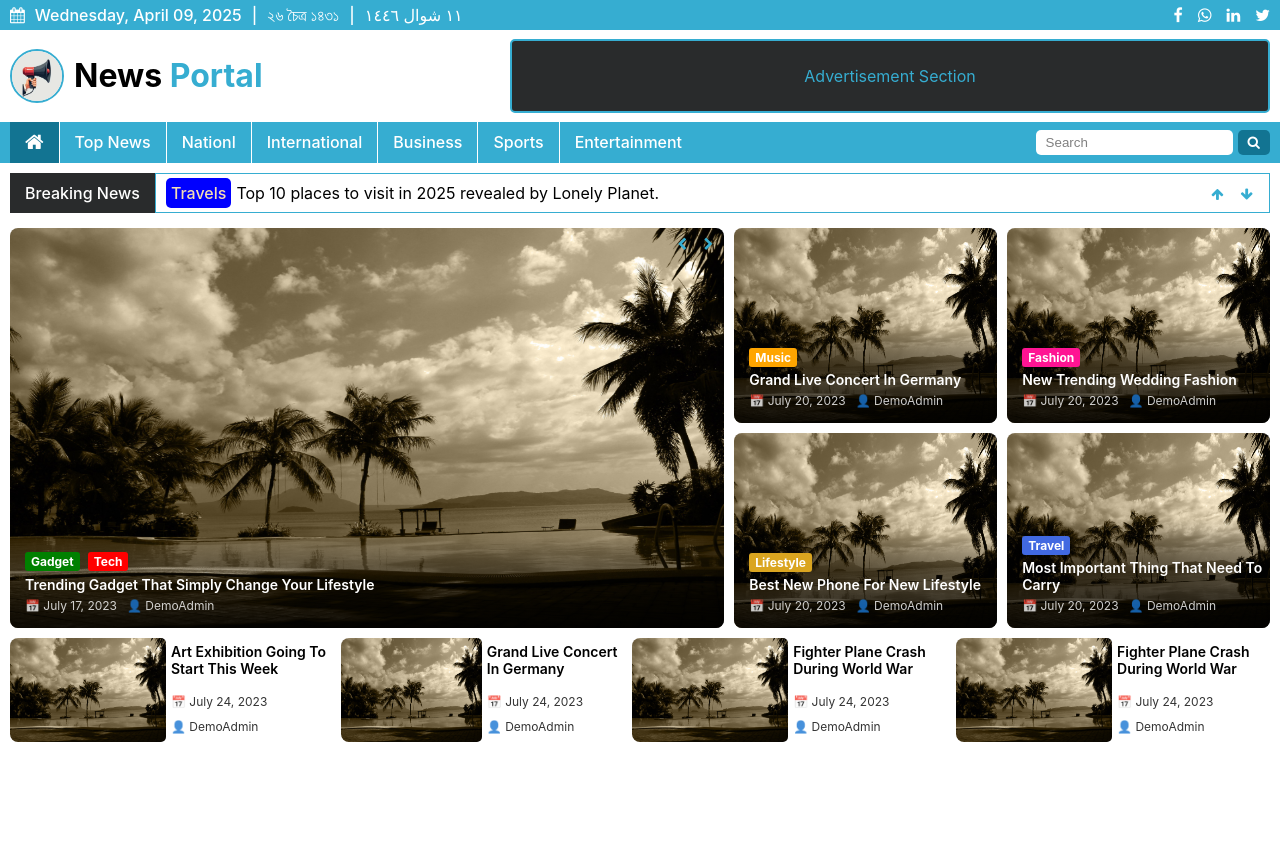
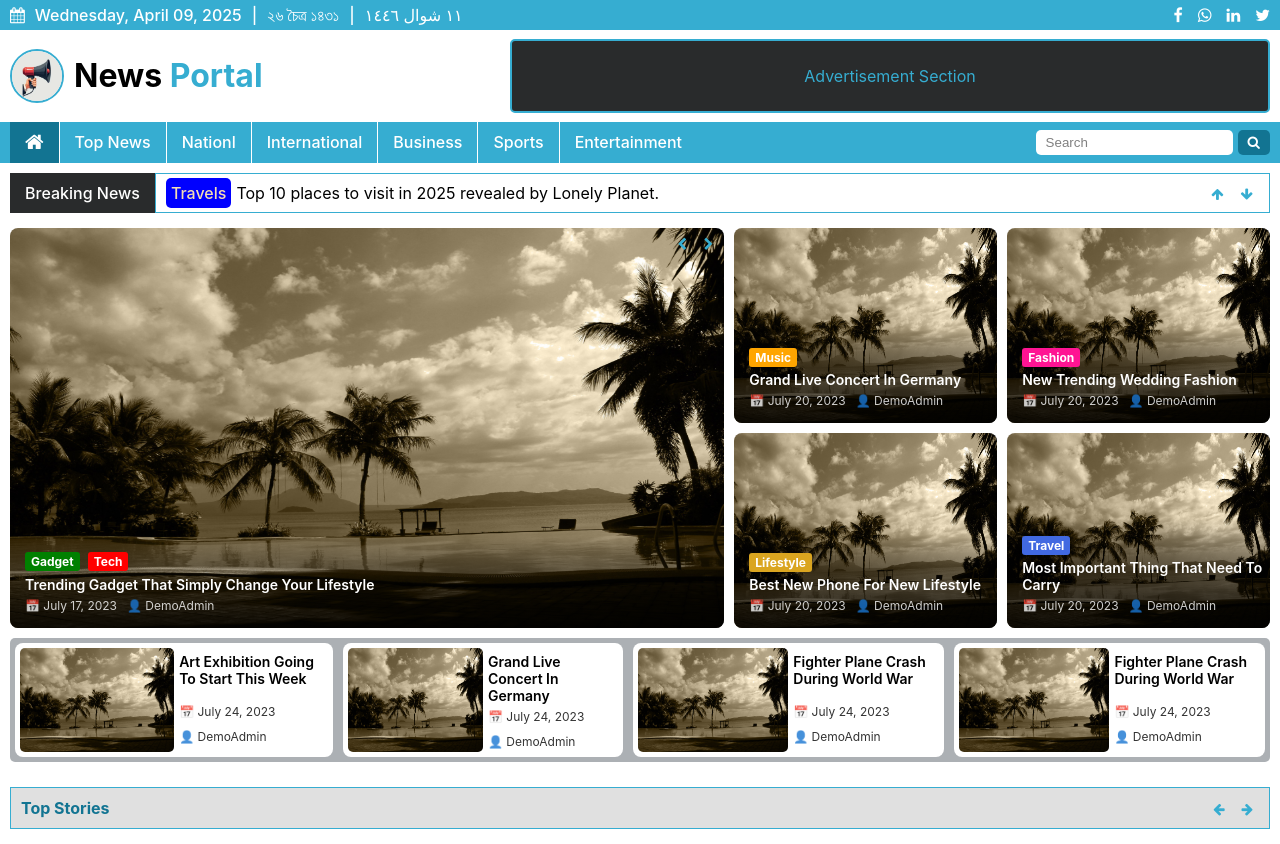
Before and after one commit to AMQL3it/newsportal, a React (Create React App) app in the folder web/: page / in a window 1280 px wide. Before the commit the page ends 800 px from the top, so only its background shows below. Built offline with nearby package versions, Linux system fonts and the light colour scheme.

Commit message:
feature/add-story-card

```diff
--- a/web/src/components/CoverContainer.jsx
+++ b/web/src/components/CoverContainer.jsx
@@ -7,7 +7,6 @@ const CoverContainer = () => {
     return (
         <div className={style.coverContainer}>
             <BreakingNews />
-
             <CoverSection />
         </div>
     );
--- /dev/null
+++ b/web/src/components/StoryContainer.jsx
@@ -0,0 +1,39 @@
+import React from "react";
+import style from "../styles/StoryContainer.module.css";
+// import image from "../assets/cover.png"
+
+const StoryContainer = () => {
+    const handlePrev = () => {
+        console.log("Prev");
+    }
+
+    const handleNext = () => {
+        console.log("Next");
+    }
+    return (
+        <div className={style.storyContainer}>
+            <div className={style.titleLine}>
+                <div className={style.title}>Top Stories</div>
+                <div className={style.arrow}>
+                    <ul>
+                        <li>
+                            <button onClick={handlePrev}>
+                                <i className="fa fa-arrow-left"></i>
+                            </button>
+                        </li>
+                        <li>
+                            <button onClick={handleNext}>
+                                <i className="fa fa-arrow-right"></i>
+                            </button>
+                        </li>
+                    </ul>
+                </div>
+            </div>
+            <div className={style.story}>
+
+            </div>
+        </div>
+    );
+};
+
+export default StoryContainer;
--- a/web/src/pages/HomePage.jsx
+++ b/web/src/pages/HomePage.jsx
@@ -2,6 +2,7 @@ import React from "react";
 import style from "../styles/HomePage.module.css";
 import Header from "../components/Header";
 import CoverContainer from "../components/CoverContainer";
+import StoryContainer from "../components/StoryContainer";
 
 const HomePage = () => {
 
@@ -9,6 +10,7 @@ const HomePage = () => {
         <div className={style.layout}>
             <Header />
             <CoverContainer />
+            <StoryContainer />
         </div>
     );
 }
--- a/web/src/styles/CoverSection.module.css
+++ b/web/src/styles/CoverSection.module.css
@@ -24,6 +24,10 @@
   display: flex;
   overflow-x: auto;
   gap: 10px;
+
+  padding: 5px;
+  background-color: rgb(172, 176, 180);
+  border-radius: 5px;
 }
 
 .featureCard,
@@ -46,6 +50,8 @@
 }
 
 .bottomCard {
+  padding: 5px;
+  background-color: rgb(255, 255, 255);
   display: flex;
   /* align-items: center; */
   gap: 5px;
--- /dev/null
+++ b/web/src/styles/StoryContainer.module.css
@@ -0,0 +1,48 @@
+.storyContainer {
+    display: flex;
+    flex-direction: column;
+    gap: 5px;
+
+    margin: 10px;
+    /* border-radius: 5px; */
+}
+
+.titleLine {
+    padding: 10px;
+    border: 1px solid var(--header-body-color);
+    background-color: #e0e0e0;
+
+    display: flex;
+    justify-content: space-between;
+    align-items: center;
+}
+
+.titleLine .title {
+    color: var(--header-body-hover-color);
+    font-weight: bold;
+}
+
+
+.arrow  ul {
+    margin: 0;
+    list-style: none;
+    display: flex;
+    gap: 5px;
+}
+
+.arrow ul li button {
+    cursor: pointer;
+    border: none;
+    background-color: transparent;
+    color: var(--header-body-color);
+}
+
+.arrow ul li a {
+    color: var(--header-body-color);
+}
+
+.story {
+    display: flex;
+    flex-direction: column;
+    gap: 5px;
+}
```
